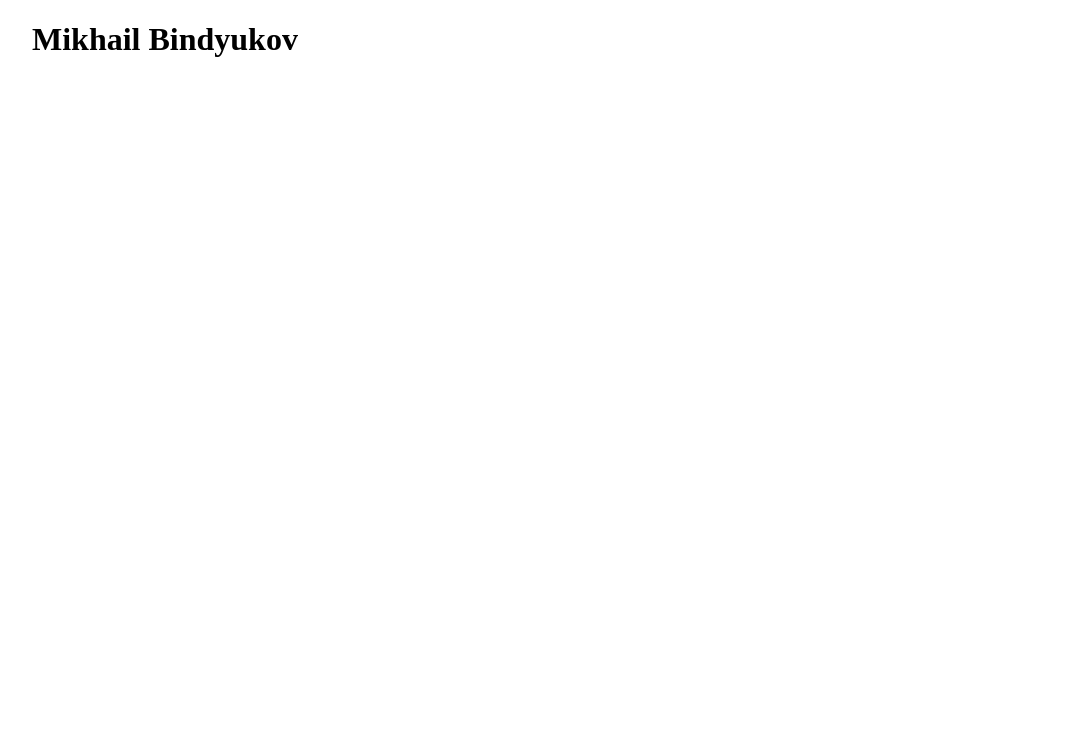
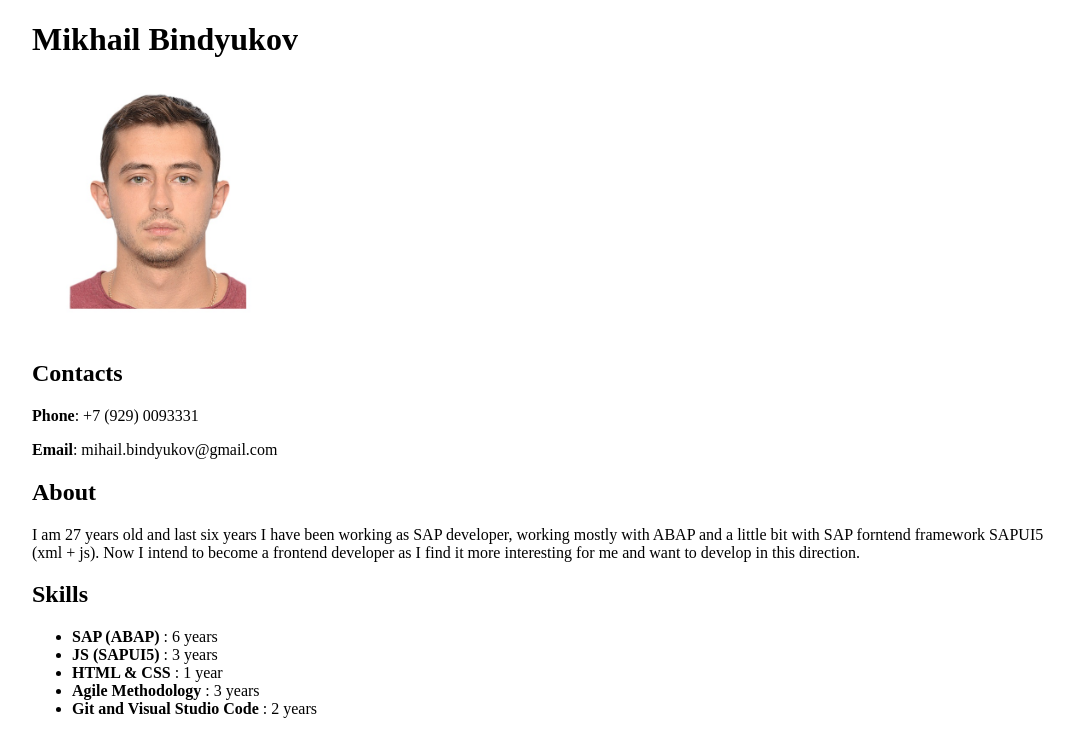
Before and after one commit to MIkhailVrn/rsschool-cv, a plain HTML site: page index.html in a window 1280 px wide. Shown: the whole page, without its empty margins (96-1170 px from the left). Drawn offline with Linux system fonts and the light colour scheme.

Commit message:
feat add image skills and contacts

```diff
--- a/index.html
+++ b/index.html
@@ -8,6 +8,11 @@
             margin: auto;
             max-width: 1024px;
         }
+
+        #profile_image {
+            max-width: 25%;
+            min-width: 200px;
+        }
     </style>
   </head>
   <body>
@@ -15,6 +20,28 @@
           <head>
               <h1>Mikhail Bindyukov</h1>
           </head>
+          <section>
+            <img id="profile_image" src="./pic.jpg" alt="Profile Picture" >
+          </section>
+          <section>
+            <h2>Contacts</h2>
+            <p><b>Phone</b>: +7 (929) 0093331</p>
+            <p><b>Email</b>: mihail.bindyukov@gmail.com</p>
+          </section>
+          <section>
+              <h2>About</h2>
+              <p>I am 27 years old and last six years I have been working as SAP developer, working mostly with ABAP and a little bit with SAP forntend framework SAPUI5 (xml + js). Now I intend to become a frontend developer as I find it more interesting for me and want to develop in this direction.</p>
+          </section>
+          <section>
+            <h2>Skills</h2>
+            <ul>
+                <li><b>SAP (ABAP)</b> : 6 years</li>
+                <li><b>JS (SAPUI5)</b> : 3 years</li>
+                <li><b>HTML & CSS</b> : 1 year</li>
+                <li><b>Agile Methodology</b> : 3 years</li>
+                <li><b>Git and Visual Studio Code</b> : 2 years</li>
+            </ul>
+          </section>
       </main>
   </body>
 </html>
```
Also changed, not shown: pic.jpg (added).
